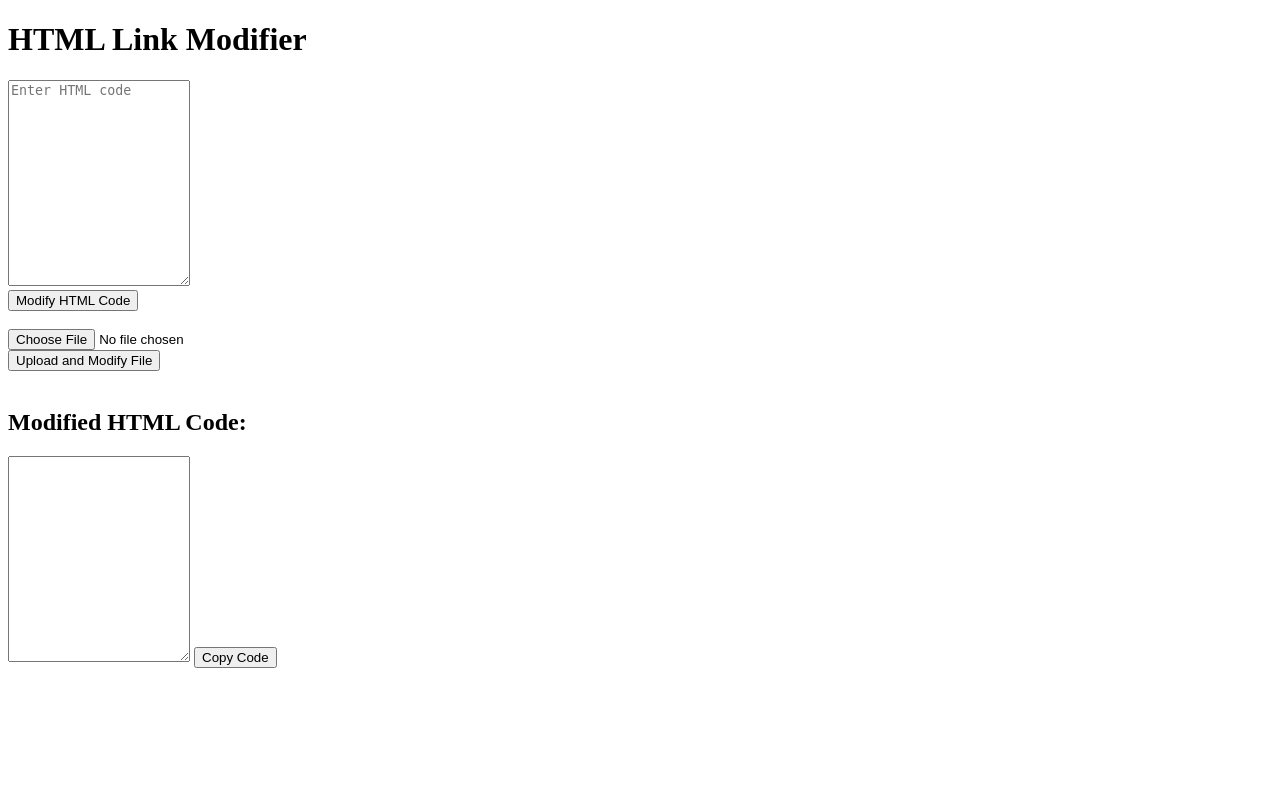
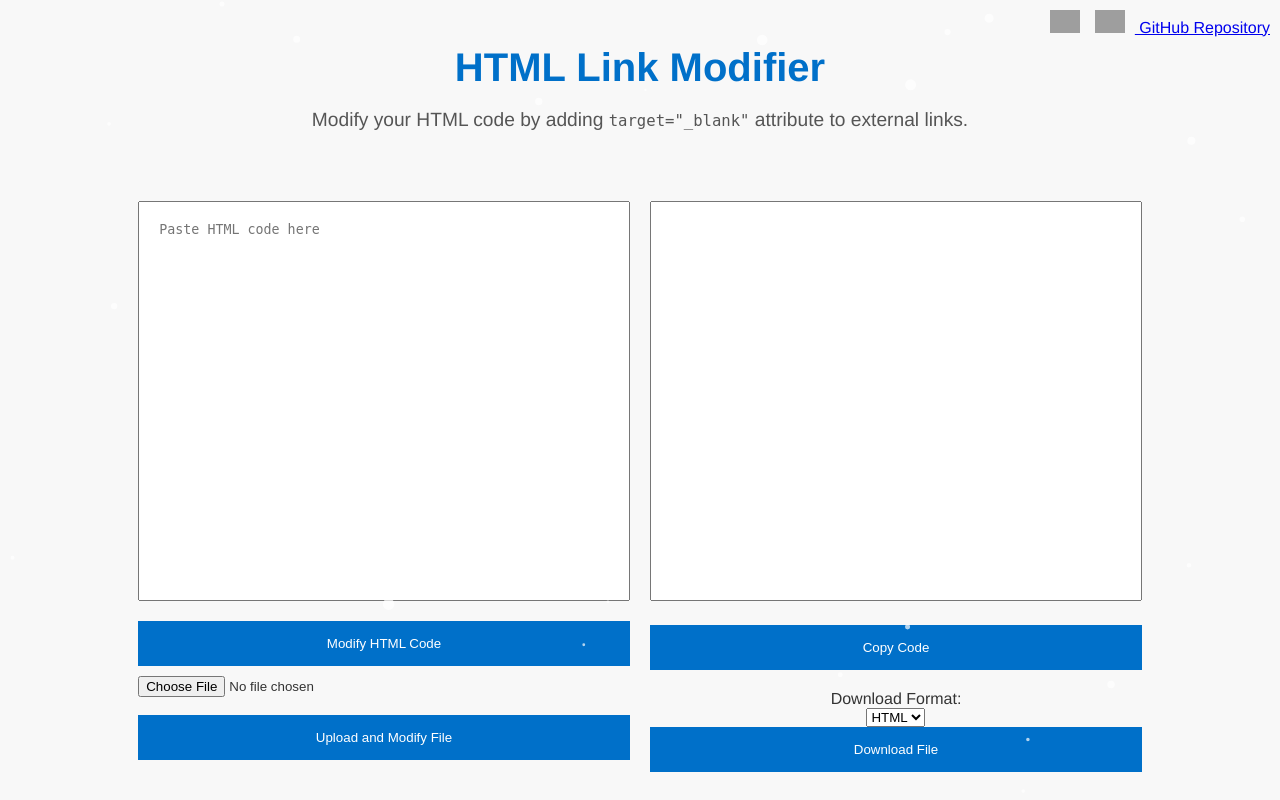
Before and after one commit to dawoodxv/htmlLinkModifier, a Flask app: page / in a window 1280 px wide. Run offline with Flask 3, Linux system fonts and the light colour scheme; grey boxes are pictures that could not be loaded.

Commit message:
Front-end updated

```diff
--- a/app.py
+++ b/app.py
@@ -1,4 +1,4 @@
-from flask import Flask, render_template, request
+from flask import Flask, render_template, request, send_file
 from bs4 import BeautifulSoup
 import os
 
@@ -25,9 +25,7 @@ def process_html_file(file_path):
         with open(file_path, 'r', encoding='utf-8') as file:
             html_code = file.read()
         modified_code = process_html_code(html_code)
-        with open(file_path, 'w', encoding='utf-8') as file:
-            file.write(modified_code)
-        return f"Modification complete. HTML code in '{file_path}' updated."
+        return modified_code
     except Exception as e:
         return f"Error: {e}"
 
@@ -50,10 +48,26 @@ def upload():
     file_path = 'uploads/' + file.filename
     file.save(file_path)
     result = process_html_file(file_path)
-    return result
+    return result  # Return the modified code instead of a message
+
+
+@app.route('/download', methods=['POST'])
+def download():
+    modified_code = request.form['modified_code']
+    format_option = request.form['format_option']
+
+    file_extension = 'html' if format_option == 'html' else 'txt'
+    file_path = f'downloads/modified_code.{file_extension}'
+
+    with open(file_path, 'w', encoding='utf-8') as file:
+        file.write(modified_code)
+
+    return send_file(file_path, as_attachment=True)
 
 
 if __name__ == "__main__":
     if not os.path.exists('uploads'):
         os.makedirs('uploads')
+    if not os.path.exists('downloads'):
+        os.makedirs('downloads')
     app.run(debug=True)
--- /dev/null
+++ b/static/css/style.css
@@ -0,0 +1,113 @@
+body {
+  font-family: 'Helvetica Neue', Arial, sans-serif;
+  margin: 0;
+  overflow: hidden;
+  display: flex;
+  align-items: center;
+  justify-content: center;
+  flex-direction: column;
+  height: 100vh;
+  background-color: #f8f8f8;
+  color: #333;
+  position: relative;
+}
+
+.content {
+  text-align: center;
+}
+
+h1 {
+  font-size: 2.5em;
+  margin-bottom: 10px;
+  color: #0070c9;
+}
+
+p {
+  font-size: 1.2em;
+  margin-bottom: 20px;
+  color: #555;
+}
+
+.flex-container {
+  display: flex;
+  justify-content: space-around;
+  width: 80%;
+  margin-top: 50px;
+}
+
+.flex-item {
+  width: 48%;
+}
+
+form {
+  display: flex;
+  flex-direction: column;
+  align-items: center;
+}
+
+textarea {
+  width: 100%;
+  height: 400px;
+  padding: 20px;
+  box-sizing: border-box;
+  margin-bottom: 20px;
+  resize: none;
+}
+
+button {
+  width: 100%;
+  padding: 15px;
+  background-color: #0070c9;
+  color: white;
+  border: none;
+  cursor: pointer;
+  margin-bottom: 10px;
+}
+
+button:hover {
+  background-color: #004a80;
+}
+
+input[type="file"] {
+  width: 100%;
+  align-items: center;
+}
+
+#result {
+  width: 100%;
+}
+
+textarea#modifiedCode {
+  height: 400px;
+  width: 100%;
+}
+
+form#downloadForm {
+  margin-top: 10px;
+  display: flex;
+  justify-content: space-between;
+  align-items: center;
+  width: 100%;
+}
+
+#githubLink {
+  position: absolute;
+  top: 10px;
+  right: 10px;
+  color: #555;
+}
+
+#githubLink img {
+  width: 30px;
+  height: auto;
+  margin-right: 10px;
+}
+
+canvas {
+  position: fixed;
+  top: 0;
+  left: 0;
+  width: 100%;
+  height: 100%;
+  pointer-events: none;
+}
--- /dev/null
+++ b/static/js/script.js
@@ -0,0 +1,131 @@
+function processHtmlCode() {
+  var htmlCode = document.getElementById("htmlCode").value;
+  fetch("/process", {
+    method: "POST",
+    headers: {
+      "Content-Type": "application/x-www-form-urlencoded",
+    },
+    body: "html_code=" + encodeURIComponent(htmlCode),
+  })
+    .then((response) => response.text())
+    .then((result) => {
+      var modifiedCodeTextarea = document.getElementById("modifiedCode");
+      var modifiedCodeInput = document.getElementById("modifiedCodeInput");
+
+      if (modifiedCodeTextarea && modifiedCodeInput) {
+        modifiedCodeTextarea.value = result;
+        modifiedCodeInput.value = result;
+      } else {
+        console.error(
+          "Element with ID 'modifiedCode' or 'modifiedCodeInput' not found"
+        );
+      }
+    });
+}
+
+function uploadFile() {
+  var fileInput = document.querySelector('input[type="file"]');
+  var file = fileInput.files[0];
+  var formData = new FormData();
+  formData.append("file", file);
+  fetch("/upload", {
+    method: "POST",
+    body: formData,
+  })
+    .then((response) => response.text())
+    .then((result) => {
+      var modifiedCodeTextarea = document.getElementById("modifiedCode");
+      var modifiedCodeInput = document.getElementById("modifiedCodeInput");
+
+      if (modifiedCodeTextarea && modifiedCodeInput) {
+        modifiedCodeTextarea.value = result;
+        modifiedCodeInput.value = result;
+      } else {
+        console.error(
+          "Element with ID 'modifiedCode' or 'modifiedCodeInput' not found"
+        );
+      }
+    });
+}
+
+function copyToClipboard() {
+  var copyText = document.getElementById("modifiedCode");
+  copyText.select();
+  copyText.setSelectionRange(0, 99999); /* For mobile devices */
+  document.execCommand("copy");
+  alert("Code copied to clipboard!");
+}
+
+var canvas = document.getElementById("bgCanvas");
+var ctx = canvas.getContext("2d");
+
+canvas.width = window.innerWidth;
+canvas.height = window.innerHeight;
+
+var particles = [];
+var particleCount = 50;
+
+function createParticles() {
+  for (let i = 0; i < particleCount; i++) {
+    particles.push({
+      x: Math.random() * canvas.width,
+      y: Math.random() * canvas.height,
+      size: Math.random() * 5 + 1,
+      speedX: Math.random() * 3 - 1.5,
+      speedY: Math.random() * 3 - 1.5,
+    });
+  }
+}
+
+function drawParticles() {
+  ctx.clearRect(0, 0, canvas.width, canvas.height);
+  ctx.fillStyle = "rgba(255, 255, 255, 0.7)";
+  ctx.beginPath();
+
+  for (let i = 0; i < particleCount; i++) {
+    let particle = particles[i];
+    ctx.moveTo(particle.x, particle.y);
+    ctx.arc(particle.x, particle.y, particle.size, 0, Math.PI * 2, true);
+  }
+
+  ctx.fill();
+  moveParticles();
+}
+
+function moveParticles() {
+  for (let i = 0; i < particleCount; i++) {
+    let particle = particles[i];
+
+    if (
+      particle.x + particle.size + particle.speedX > canvas.width ||
+      particle.x - particle.size + particle.speedX < 0
+    ) {
+      particle.speedX = -particle.speedX;
+    }
+
+    if (
+      particle.y + particle.size + particle.speedY > canvas.height ||
+      particle.y - particle.size + particle.speedY < 0
+    ) {
+      particle.speedY = -particle.speedY;
+    }
+
+    particle.x += particle.speedX;
+    particle.y += particle.speedY;
+  }
+}
+
+function updateCanvasSize() {
+  canvas.width = window.innerWidth;
+  canvas.height = window.innerHeight;
+}
+
+createParticles();
+setInterval(drawParticles, 30);
+window.addEventListener("resize", updateCanvasSize);
+
+// GitHub Link Image
+var githubLink = document.getElementById("githubLink");
+var githubImage = document.createElement("img");
+githubImage.src = "https://image-url/github-icon.png";
+githubLink.prepend(githubImage);
--- a/templates/index.html
+++ b/templates/index.html
@@ -3,84 +3,57 @@
 <head>
     <meta charset="UTF-8" />
     <meta name="viewport" content="width=device-width, initial-scale=1.0" />
-    <title>HTML Link Modifier</title>
+    <title>Your Website</title>
+    <link rel="stylesheet" href="{{ url_for('static', filename='css/style.css') }}" />
 </head>
 <body>
+    <canvas id="bgCanvas"></canvas>
+
+    <div class="content">
         <h1>HTML Link Modifier</h1>
+        <p>
+            Modify your HTML code by adding <code>target="_blank"</code> attribute
+            to external links.
+        </p>
+        <div id="githubLink">
+            <a
+                href="https://github.com/dawoodxv/html_link_modifier"
+                target="_blank"
+            >
+                <img src="https://image-url/github-icon.png" alt="GitHub Icon" />
+                GitHub Repository
+            </a>
+        </div>
+    </div>
 
+    <div class="flex-container">
+        <div class="flex-item">
             <form id="htmlForm">
-      <textarea
-        id="htmlCode"
-        placeholder="Enter HTML code"
-        style="height: 200px"
-      ></textarea>
-      <br />
-      <button type="button" onclick="processHtmlCode()">
-        Modify HTML Code
-      </button>
-    </form>
-
-    <br />
-
-    <form id="fileForm" enctype="multipart/form-data">
+                <textarea id="htmlCode" placeholder="Paste HTML code here"></textarea>
+                <button type="button" onclick="processHtmlCode()">Modify HTML Code</button>
                 <input type="file" name="file" accept=".html, .htm, .txt" />
                 <br />
-      <button type="button" onclick="uploadFile()">
-        Upload and Modify File
-      </button>
+                <button type="button" onclick="uploadFile()">Upload and Modify File</button>
             </form>
-
-    <br />
-
-    <div id="result">
-      <h2>Modified HTML Code:</h2>
-      <textarea id="modifiedCode" readonly style="height: 200px"> </textarea>
-      <button onclick="copyToClipboard()">Copy Code</button>
         </div>
 
-    <script>
-      function processHtmlCode() {
-        var htmlCode = document.getElementById("htmlCode").value;
-        fetch("/process", {
-          method: "POST",
-          headers: {
-            "Content-Type": "application/x-www-form-urlencoded",
-          },
-          body: "html_code=" + encodeURIComponent(htmlCode),
-        })
-          .then((response) => response.text())
-          .then((result) => {
-            var modifiedCodeTextarea = document.getElementById("modifiedCode");
-            if (modifiedCodeTextarea) {
-              modifiedCodeTextarea.value = result; // Update only the modifiedCode textarea
-            } else {
-              console.error("Element with ID 'modifiedCode' not found");
-            }
-          });
-      }
+        <div class="flex-item">
+            <div id="result">
+                <textarea id="modifiedCode" placeholder = "" readonly></textarea>
+                <button id="copyBtn" onclick="copyToClipboard()">Copy Code</button>
+                <form id="downloadForm" method="POST" action="/download">
+                    <input type="hidden" id="modifiedCodeInput" name="modified_code" />
+                    <label for="formatOption">Download Format:</label>
+                    <select id="formatOption" name="format_option">
+                        <option value="html">HTML</option>
+                        <option value="txt">Text</option>
+                    </select>
+                    <button type="submit">Download File</button>
+                </form>
+            </div>
+        </div>
+    </div>
 
-      function uploadFile() {
-        var fileInput = document.querySelector('input[type="file"]');
-        var file = fileInput.files[0];
-        var formData = new FormData();
-        formData.append("file", file);
-        fetch("/upload", {
-          method: "POST",
-          body: formData,
-        })
-          .then((response) => response.text())
-          .then((result) => {
-            document.getElementById("result").innerHTML = result;
-          });
-      }
-
-      function copyToClipboard() {
-        var copyText = document.getElementById("modifiedCode");
-        copyText.select();
-        copyText.setSelectionRange(0, 99999); /* For mobile devices */
-        document.execCommand("copy");
-        alert("Code copied to clipboard!");
-      }
-    </script>
+    <script src="{{ url_for('static', filename='js/script.js') }}"></script>
 </body>
 </html>
```
Also changed, not shown: html.txt (deleted, +0 -119 lines), uploads/html.txt (deleted, +0 -112 lines). Lines whose indentation alone changed are shown as unchanged.
